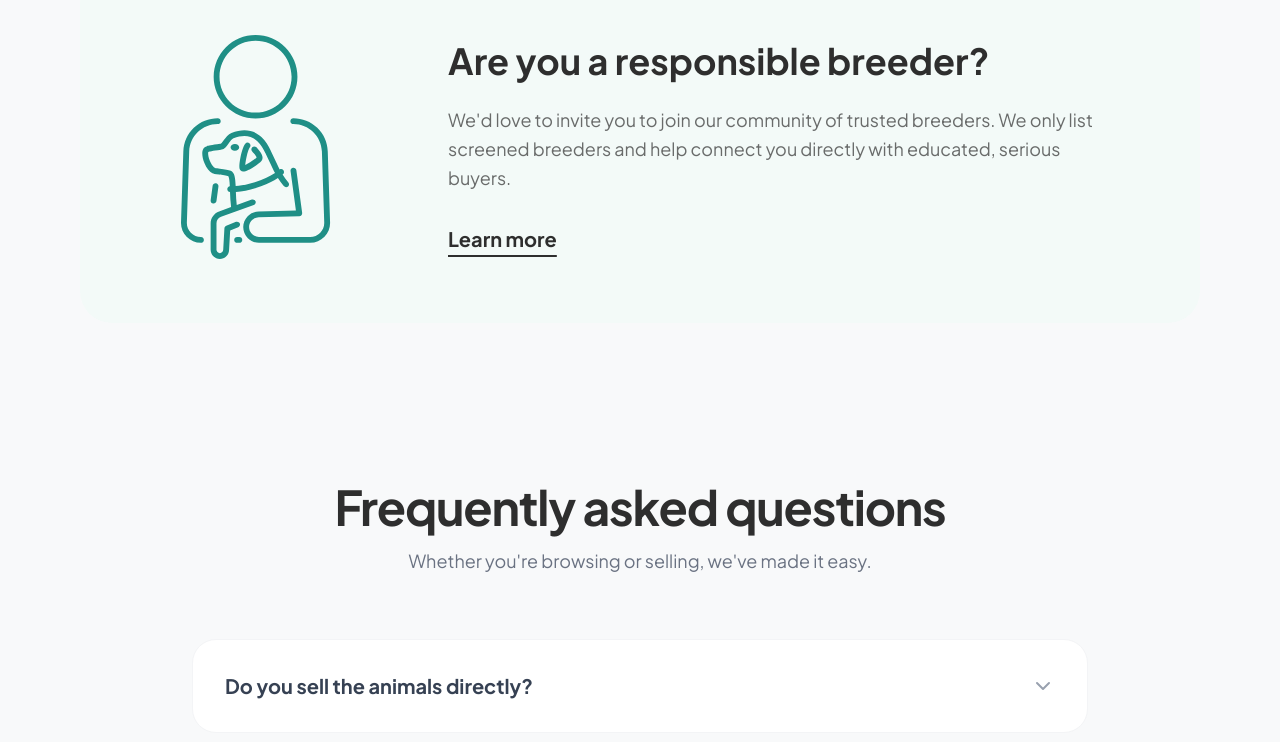
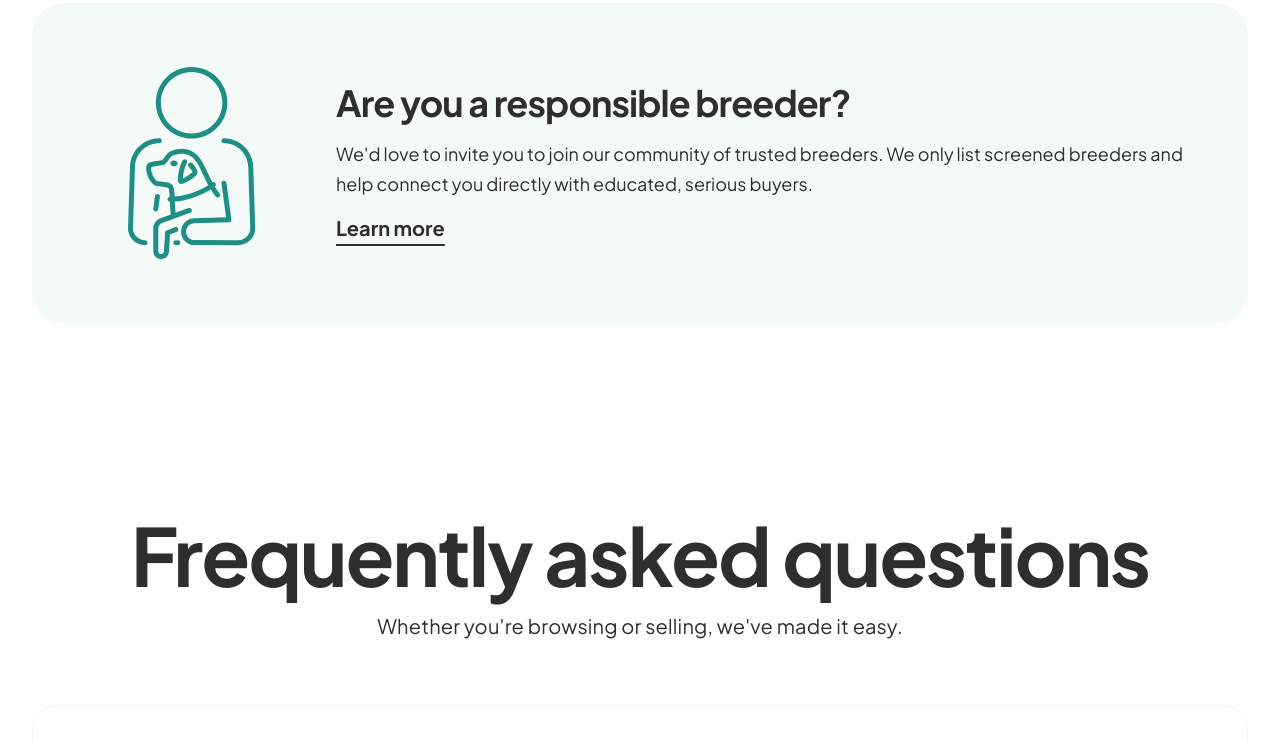
Before and after one commit to NH-Shohan/pets-plus, a Next.js app: page / in a window 1280 px wide. Shown: the part 3880-4622 px from the top of the page. Built offline with nearby package versions, Linux system fonts and the light colour scheme.

Commit message:
feat: Introduce new UI section components including Verified Breeders, Why Trust Us, Breeder CTA, Categories, FAQ, How It Works, Newsletter, and Popular Breeds.

```diff
--- a/src/components/layout/Footer.tsx
+++ b/src/components/layout/Footer.tsx
@@ -13,8 +13,8 @@ const Footer = () => {
   const currentYear = new Date().getFullYear();
 
   return (
-    <footer className="bg-primary-dark text-white pt-18 pb-8 font-jakarta border-t border-white/5">
-      <div className="container mx-auto px-4 sm:px-6 lg:px-8 py-2">
+    <footer className="bg-primary-dark text-white pt-12 pb-6 font-jakarta border-t border-white/5">
+      <div className="container mx-auto px-4 sm:px-6 lg:px-8">
         {/* Main Footer Content */}
         <div className="grid grid-cols-1 md:grid-cols-2 lg:grid-cols-12 gap-12 mb-12">
           {/* Brand Column - Wider for logo and description */}
@@ -166,7 +166,7 @@ const Footer = () => {
         </div>
 
         {/* Bottom Bar - Refined with subtle border and better hierarchy */}
-        <div className="border-t border-white/5 pt-8 flex flex-col md:flex-row justify-between items-center gap-6">
+        <div className="border-t border-white/5 pt-6 flex flex-col md:flex-row justify-between items-center gap-6">
           <div className="flex flex-col md:flex-row items-center gap-4 md:gap-8">
             <p className="text-paragraph text-xs tracking-wide">
               © {currentYear} Pets & Plus. All rights reserved.
--- a/src/components/sections/BreederCTA.tsx
+++ b/src/components/sections/BreederCTA.tsx
@@ -10,11 +10,11 @@ import Link from "next/link";
 
 const BreederCTA = () => {
   return (
-    <section className="bg-mi py-16 px-6 lg:px-20 font-jakarta">
-      <div className="container mx-auto">
-        <div className="bg-[#f3faf8] rounded-[2rem] p-8 md:p-12 lg:p-16 flex flex-col md:flex-row items-center gap-10 md:gap-20">
+    <section className="bg-white py-12 sm:py-16 lg:py-24 font-jakarta">
+      <div className="container mx-auto px-4 sm:px-6 lg:px-8">
+        <div className="bg-mint-faint rounded-[2rem] p-6 sm:p-10 lg:p-16 flex flex-col md:flex-row items-center gap-8 md:gap-12">
           {/* Illustration - Left side */}
-          <div className="shrink-0 w-32 h-32 md:w-48 md:h-48 lg:w-56 lg:h-56 relative">
+          <div className="shrink-0 w-32 h-32 md:w-48 md:h-48 relative">
             <Image
               src="/breeder.svg"
               alt="Breeder illustration"
@@ -24,16 +24,16 @@ const BreederCTA = () => {
           </div>
 
           {/* Content - Right side */}
-          <div className="flex-1 space-y-6 text-center md:text-left">
-            <h2 className="text-3xl md:text-4xl font-bold text-foreground">
+          <div className="flex-1 space-y-4 text-center md:text-left">
+            <h2 className="text-3xl md:text-4xl font-bold text-foreground tracking-tight">
               Are you a responsible breeder?
             </h2>
-            <p className="text-foreground/70 text-lg leading-relaxed max-w-2xl">
+            <p className="text-foreground text-lg leading-relaxed">
               We'd love to invite you to join our community of trusted breeders.
               We only list screened breeders and help connect you directly with
               educated, serious buyers.
             </p>
-            <div className="pt-2">
+            <div>
               <Link
                 href="/become-a-breeder"
                 className="text-foreground font-bold text-xl underline underline-offset-8 decoration-2 hover:text-primary transition-colors"
--- a/src/components/sections/Categories.tsx
+++ b/src/components/sections/Categories.tsx
@@ -26,7 +26,7 @@ const categories = [
 
 export default function Categories() {
   return (
-    <section className="w-full bg-background py-16 sm:py-20 lg:py-24">
+    <section className="w-full bg-background py-12 sm:py-16 lg:py-24">
       <div className="mx-auto container px-4 sm:px-6 lg:px-8">
         {/* Header */}
         <div className="flex flex-col items-center text-center mb-8 sm:mb-12">
--- a/src/components/sections/FAQ.tsx
+++ b/src/components/sections/FAQ.tsx
@@ -56,13 +56,13 @@ const FAQ = () => {
   };
 
   return (
-    <section className="bg-[#f8f9fa] py-24 px-6 lg:px-20 font-jakarta">
-      <div className="max-w-4xl mx-auto">
+    <section className="bg-white py-12 sm:py-16 lg:py-24 font-jakarta">
+      <div className="container mx-auto px-4 sm:px-6 lg:px-8">
         <div className="text-center mb-16 space-y-4">
-          <h2 className="text-4xl md:text-5xl font-extrabold text-[#2e2e2e] tracking-tight">
+          <h2 className="text-hero-secondary text-foreground mb-4 font-extrabold tracking-tight">
             Frequently asked questions
           </h2>
-          <p className="text-gray-500 text-lg">
+          <p className="text-body-medium text-foreground">
             Whether you're browsing or selling, we've made it easy.
           </p>
         </div>
--- a/src/components/sections/Newsletter.tsx
+++ b/src/components/sections/Newsletter.tsx
@@ -11,9 +11,9 @@ import { Mail } from "lucide-react";
 
 const Newsletter = () => {
   return (
-    <section className="bg-white py-16 px-6 lg:px-20 font-jakarta">
-      <div className="max-w-7xl mx-auto">
-        <div className="relative bg-primary rounded-[2rem] px-8 py-20 md:px-16 md:py-24 text-center text-white shadow-2xl shadow-teal-900/10">
+    <section className="bg-white py-12 sm:py-16 lg:py-24 font-jakarta">
+      <div className="container mx-auto px-4 sm:px-6 lg:px-8">
+        <div className="relative bg-primary rounded-[2rem] px-6 py-16 sm:px-8 sm:py-20 md:px-16 md:py-24 text-center text-white shadow-2xl shadow-teal-900/10">
           <div className="relative z-10 max-w-2xl mx-auto space-y-4">
             <div className="space-y-3">
               <h2 className="text-3xl md:text-[40px] font-bold leading-tight">
@@ -25,19 +25,19 @@ const Newsletter = () => {
             </div>
 
             <form
-              className="mt-6 max-w-xl mx-auto"
+              className="mt-8 max-w-xl mx-auto"
               onSubmit={(e) => e.preventDefault()}
             >
-              <div className="relative flex flex-row items-center p-1 bg-white rounded-full">
+              <div className="relative flex flex-col sm:flex-row items-center p-1 bg-white rounded-2xl sm:rounded-full shadow-lg">
                 <input
                   type="email"
                   placeholder="Email Address"
-                  className="flex-1 px-8 py-4 bg-transparent text-gray-800 placeholder-gray-400 outline-none font-normal text-base"
+                  className="w-full sm:flex-1 px-8 py-4 bg-transparent text-gray-800 placeholder-gray-400 outline-none font-normal text-base"
                   required
                 />
                 <button
                   type="submit"
-                  className="px-10 py-4 bg-primary text-white font-bold rounded-full uppercase tracking-wider text-sm transition-transform active:scale-95"
+                  className="w-full sm:w-auto px-10 py-4 bg-primary text-white font-bold rounded-xl sm:rounded-full uppercase tracking-wider text-sm transition-transform active:scale-95"
                 >
                   SUBSCRIBE
                 </button>
--- a/src/components/sections/PopularBreeds.tsx
+++ b/src/components/sections/PopularBreeds.tsx
@@ -79,9 +79,9 @@ const breedData = [
 
 const PopularBreeds = () => {
   return (
-    <section className="bg-[#F8F8F8] py-25 font-jakarta">
-      <div className="container mx-auto px-4 sm:px-6 lg:px-8 py-2">
-        <h2 className="text-3xl lg:text-4xl font-bold text-foreground mb-15 tracking-tight">
+    <section className="bg-[#F8F8F8] py-12 sm:py-16 lg:py-24 font-jakarta">
+      <div className="container mx-auto px-4 sm:px-6 lg:px-8">
+        <h2 className="text-3xl lg:text-4xl font-bold text-foreground mb-12 tracking-tight">
           Learn more about our popular breeds
         </h2>
 
--- a/src/components/sections/VerifiedBreeders.tsx
+++ b/src/components/sections/VerifiedBreeders.tsx
@@ -1,11 +1,11 @@
-'use client';
+"use client";
 
-import Button from '@/components/ui/Button';
-import Image from 'next/image';
+import Button from "@/components/ui/Button";
+import Image from "next/image";
 
 export default function VerifiedBreeders() {
   return (
-    <section className="w-full bg-mint-subtle! py-16 sm:py-20 lg:py-24">
+    <section className="w-full bg-mint-subtle! py-12 sm:py-16 lg:py-24">
       <div className="mx-auto container px-4 sm:px-6 lg:px-8">
         <div className="grid grid-cols-1 lg:grid-cols-5 gap-8 lg:gap-52 items-center">
           {/* Left - Image */}
@@ -22,9 +22,16 @@ export default function VerifiedBreeders() {
 
             {/* Verified Badge */}
             <div className="absolute top-4 right-4 sm:top-10 sm:-right-4 lg:-right-40 bg-surface rounded-xl px-4 py-3 shadow-lg flex items-center gap-3">
-              <Image src="/check-circle.svg" alt="Verified" width={53} height={53} />
+              <Image
+                src="/check-circle.svg"
+                alt="Verified"
+                width={53}
+                height={53}
+              />
               <div>
-                <p className="text-body-medium text-foreground leading-tight!">Verified Breeder</p>
+                <p className="text-body-medium text-foreground leading-tight!">
+                  Verified Breeder
+                </p>
                 <p className="text-body-base">Health Guaranteed</p>
               </div>
             </div>
@@ -37,8 +44,8 @@ export default function VerifiedBreeders() {
             </h2>
 
             <p className="text-body-medium text-foreground max-w-lg text-left!">
-              Every seller on our platform is carefully screened to help ensure authenticity, transparency, and
-              responsible practices.
+              Every seller on our platform is carefully screened to help ensure
+              authenticity, transparency, and responsible practices.
             </p>
 
             <Button variant="primary" size="default">
```
Also changed, not shown: src/components/sections/HowItWorks.tsx (+25 -16 lines), src/components/sections/WhyTrustUs.tsx (+31 -17 lines).
